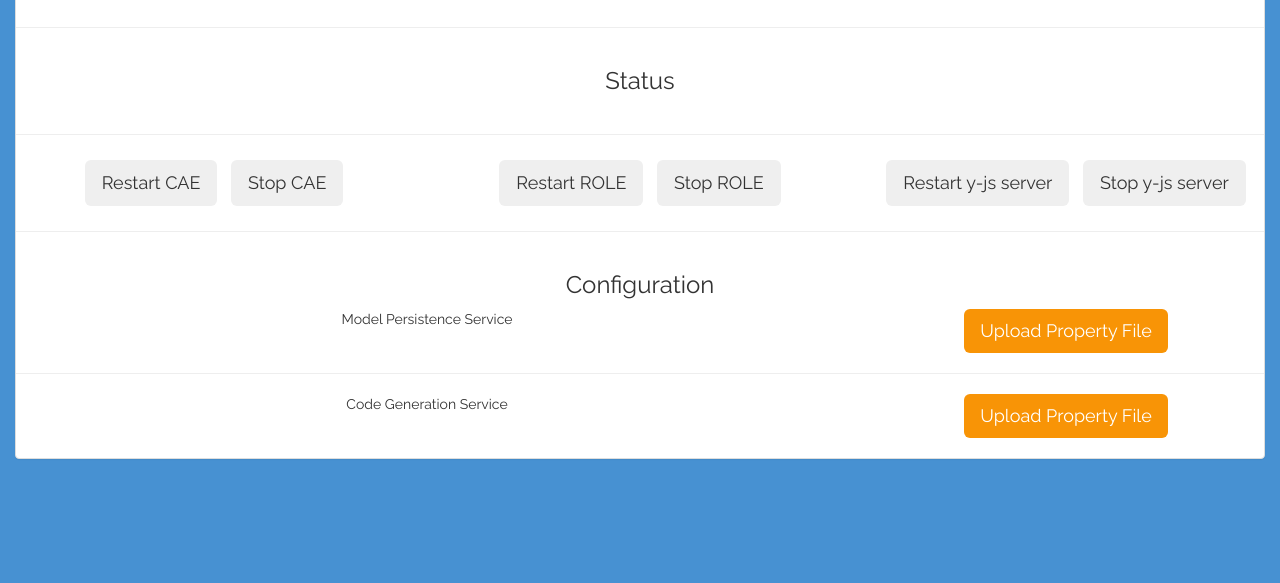
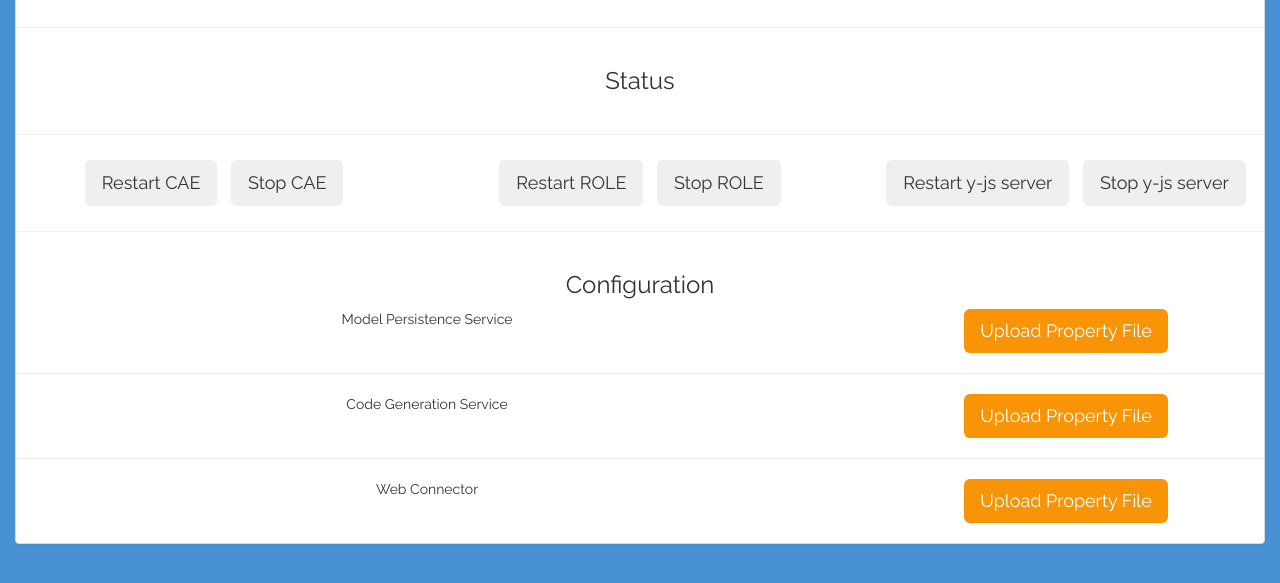
Before and after one commit to rwth-acis/CAE-DockerImage, a website: page opt/configserver/views/index.html in a window 1280 px wide. Shown: the part 157-740 px from the top of the page. Drawn offline with nearby package versions, Linux system fonts and the light colour scheme; files that its build step writes are made by us from their sources; no server answers; files whose address does not match are found by name.

Commit message:
Property upload

```diff
--- a/opt/configserver/app.js
+++ b/opt/configserver/app.js
@@ -36,7 +36,8 @@ app.post('/upload/:service', function(req, res) {
     var form = new formidable.IncomingForm();
     form.multiples = true;
     var service = req.params.service;
-    form.uploadDir = path.join(__dirname, `/uploads/${service}`);
+    //form.uploadDir = path.join(__dirname, `/uploads/${service}`);
+    form.uploadDir = "/CAE/etc";
     form.on('file', function(field, file) {
         fs.rename(file.path, path.join(form.uploadDir, file.name));
     });
--- a/opt/configserver/views/index.html
+++ b/opt/configserver/views/index.html
@@ -69,6 +69,15 @@
             <button id="code" class="btn btn-lg upload-btn" type="button">Upload Property File</button>
           </div>
         </div>
+        <hr>
+        <div class="row">
+          <div class="col-xs-8">
+            <span>Web Connector</span>
+          </div>
+          <div class="col-xs-4">
+            <button id="web" class="btn btn-lg upload-btn" type="button">Upload Property File</button>
+          </div>
+        </div>
 
       </div>
     </div>
```
